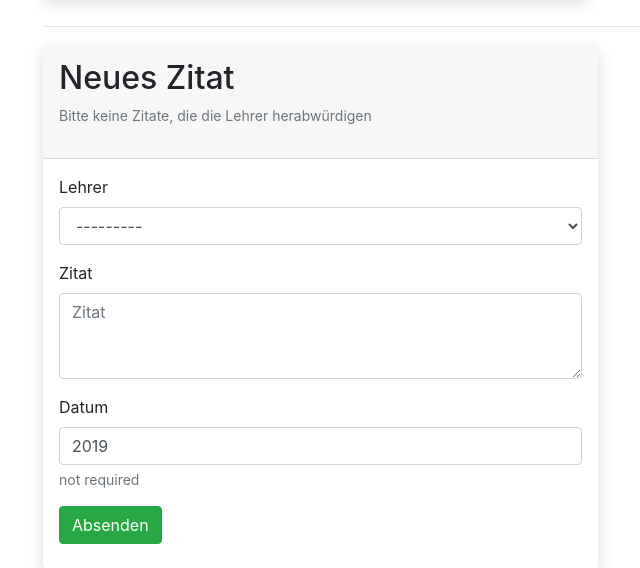
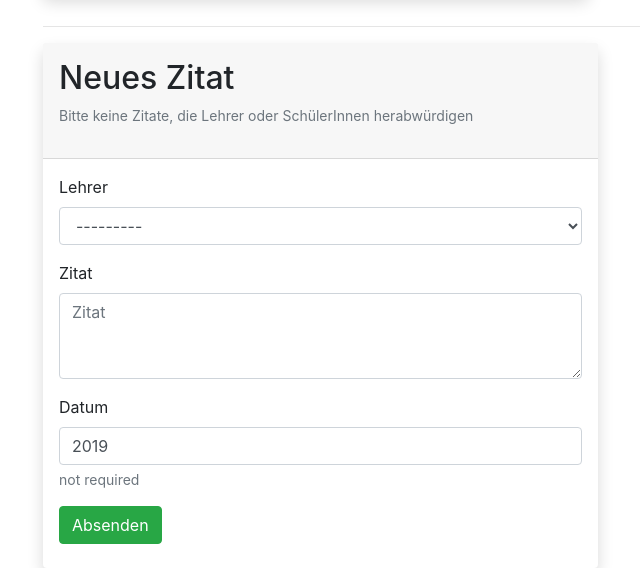
Before and after one commit to Septias/lehrerzitate, a Django app: template lehrerzitate/quotes/templates/quotes/index.html in a window 1280 px wide. Shown: the part 335-903 px from the top of the page, without its empty margins (42-682 px from the left). Run offline with Django 3.2, Linux system fonts and the light colour scheme; tables that the repository leaves empty hold one stand-in row (values such as "Sample post"); the template is opened without the code that fills it: values that come from a table or form of the project are taken from there, most other values are stand-ins (such as "Sample title", 1, 10 or a date in 2020); some libraries are stand-ins or nearby versions.

Commit message:
fuck i missed these in the last commit

```diff
--- a/lehrerzitate/quotes/templates/quotes/index.html
+++ b/lehrerzitate/quotes/templates/quotes/index.html
@@ -69,7 +69,7 @@
       <div class="card shadow">
         <div class="card-header p-3">
           <h2>Neues Zitat</h2>
-          <p><small class="form-text text-muted"> Bitte keine Zitate, die die Lehrer herabwürdigen </small></p>
+          <p><small class="form-text text-muted"> Bitte keine Zitate, die Lehrer oder SchülerInnen herabwürdigen </small></p>
         </div>
         <div class="card-body mb-2 p-3">
           <form method="post">
--- a/lehrerzitate/quotes/views.py
+++ b/lehrerzitate/quotes/views.py
@@ -71,7 +71,7 @@
         quote.save()
         request.session['liked'].append(quote_id)
 
-    index = tuple(models.Quote.objects.all()).index(quote)
+    index = tuple(quote.teacher.quotes.all()).index(quote)
     if index == 1:
         index = 0
 
```
Also changed, not shown: 1 other file.
